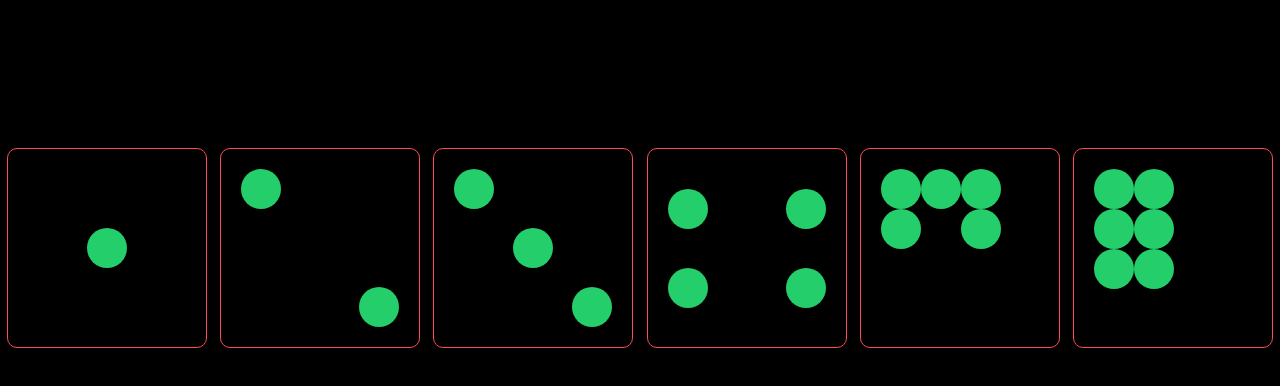
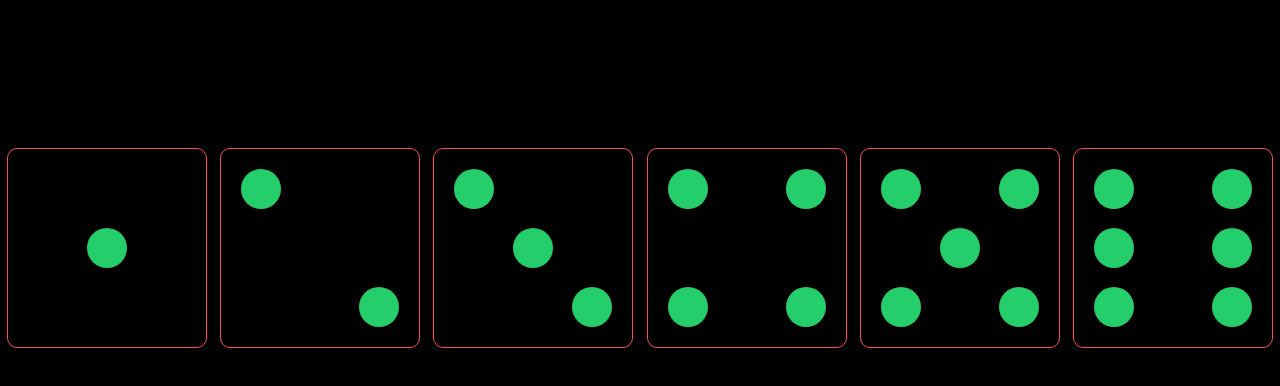
Before and after one commit to d34n5/flex-dice, a plain HTML site: page index.html in a window 1280 px wide. Shown: the part 60-446 px from the top of the page. Drawn offline with Linux system fonts and the light colour scheme; a web font is replaced by a local one.

Commit message:
add fifth-face/sixth-face dice

```diff
--- a/css/base/_variables.scss
+++ b/css/base/_variables.scss
@@ -1,6 +1,7 @@
 // Colors
 $ufo: #23CE6B;
 $magic: #FF495C;
+$black: #000000;
 
 //Fonts
 $stack-nova: 'Nova Script', cursive;
--- a/css/styles.scss
+++ b/css/styles.scss
@@ -3,7 +3,7 @@
 @import "base/index";
 
 body {
-  background: black;
+  background: $black;
 }
 
 h1 {
@@ -17,7 +17,7 @@ hr {
 }
 
 .container {
-  background: black;
+  background: $black;
   display: flex;
   flex-direction: row;
   justify-content: space-around;
@@ -93,6 +93,27 @@ hr {
   .column {
     display: flex;
     flex-direction: column;
-    justify-content: space-around;
+    justify-content: space-between;
   }
 }
+
+.fifth-face {
+  justify-content: space-between;
+  .column {
+    display: flex;
+    flex-direction: column;
+    justify-content: space-between;
+  }
+  .column:nth-child(2) {
+    align-self: center;
+  }
+}
+
+.sixth-face {
+  justify-content: space-between;
+  .column {
+    display: flex;
+    flex-direction: column;
+    justify-content: space-between;
+  }
+}
```
Also changed, not shown: css/styles.css, 1 other file.
